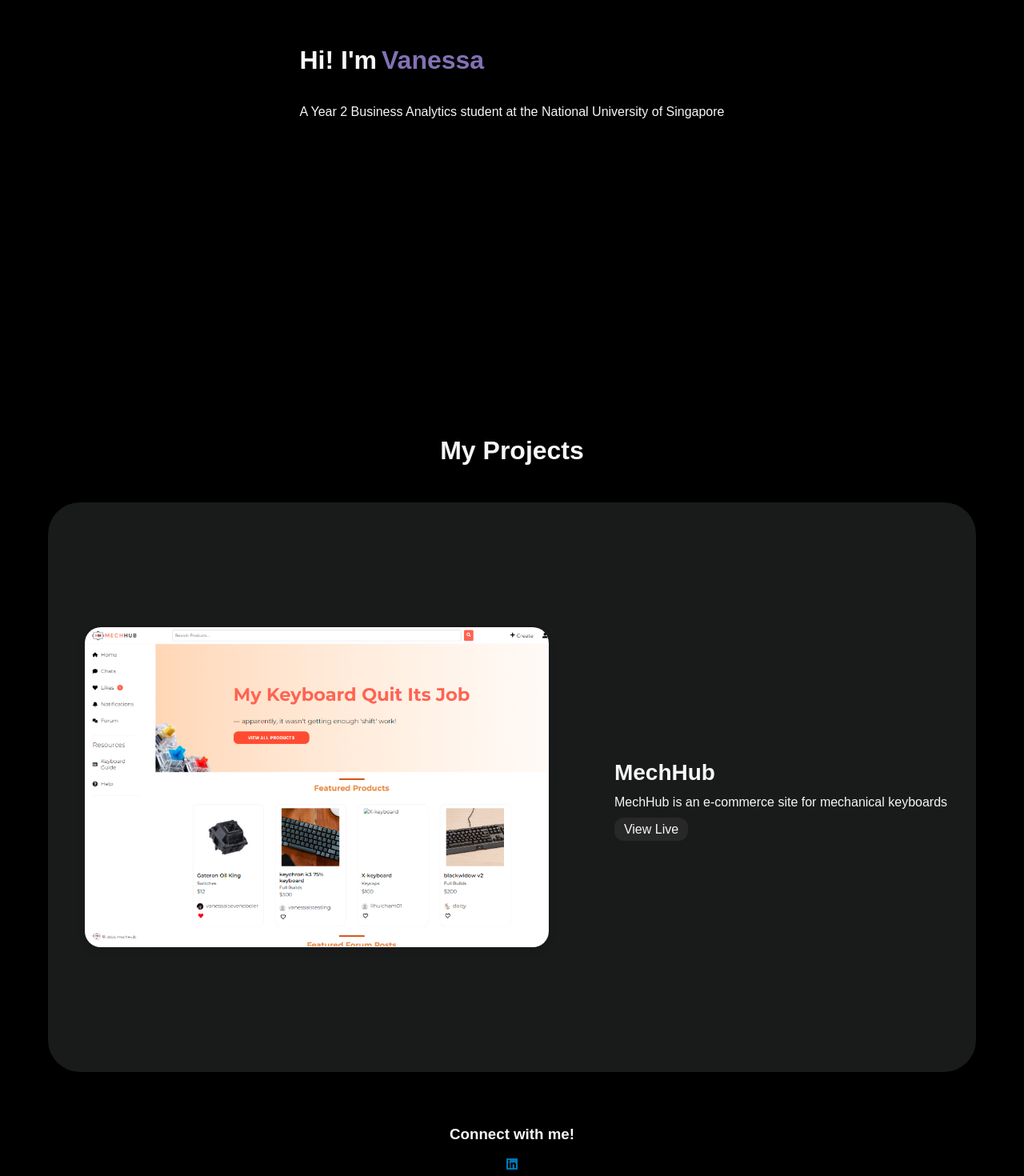
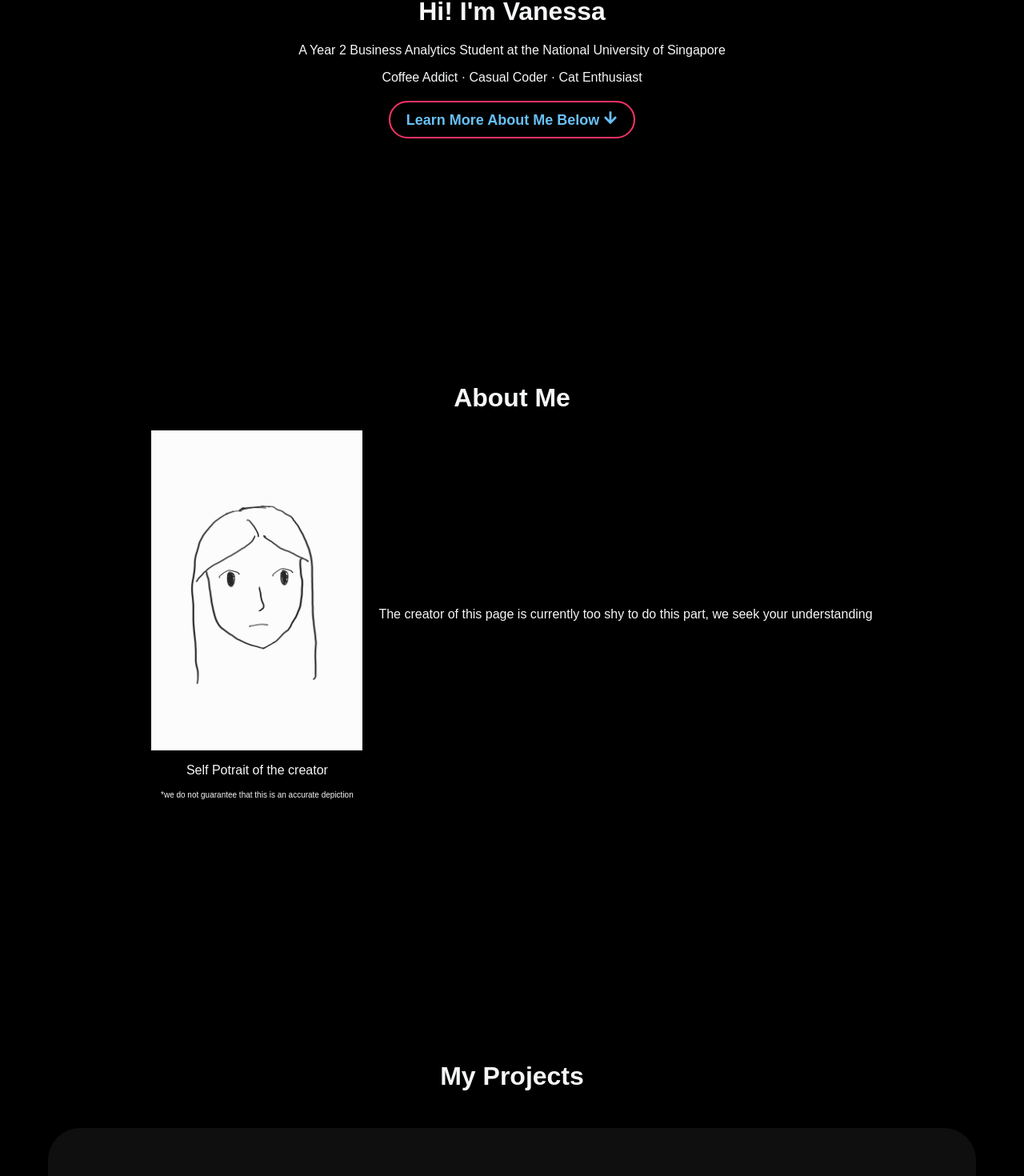
Before and after one commit to vanesssalai/portfolio, a React (Vite) app: page / in a window 1280 px wide. Shown: the part 375-1845 px from the top of the page at 80% size. Built offline with nearby package versions, Linux system fonts and the light colour scheme; a web font is replaced by a local one.

Commit message:
fixed hero, added animation to hero, added about me

```diff
--- /dev/null
+++ b/src/components/AboutMe/AboutMe.css
@@ -0,0 +1,29 @@
+.about {
+    padding: 24px;
+    display: flex;
+    flex-direction: column;
+    align-items: center;
+    overflow-x: hidden;
+    min-height: 100vh;
+}
+
+.about-container {
+    display: flex;
+    flex-direction: row;
+    align-items: center;
+    gap: 20px;
+
+    a {
+        font-size: 10px;
+    }
+}
+
+.about-image {
+    display: flex;
+    flex-direction: column;
+    align-items: center;
+
+    img {
+        height: 400px;
+    }
+}
--- a/src/components/AboutMe/AboutMe.jsx
+++ b/src/components/AboutMe/AboutMe.jsx
@@ -1,5 +1,22 @@
 import React from "react";
+import Self_Portrait from '../../assets/Images/About/tempProfile.jpg'
+import './AboutMe.css'
 
 export default function About() {
+    return (
+        <div id="about" className="about">
+            <h1>About Me</h1>
+            <div className="about-container">
+                <div className="about-image">
+                    <img src={Self_Portrait} alt="Self Portrait" />
+                    <p>Self Potrait of the creator</p>
+                    <a>*we do not guarantee that this is an accurate depiction </a>
+                </div>
+                <div className="about-text">
 
+                    <p>The creator of this page is currently too shy to do this part, we seek your understanding</p>
+                </div>
+            </div>
+        </div>
+    )
 }
--- a/src/components/Hero/Hero.css
+++ b/src/components/Hero/Hero.css
@@ -3,30 +3,38 @@
     flex-wrap: wrap;
     flex: 1;
     flex-direction: column;
-    min-height: 100vh;
+    min-height: calc(100vh - 80px);
     justify-content: center;
-    align-content: center;
-
-    h1 {
-        display: flex;
-        flex-direction: row;
-        gap: 6px;
-    }
+    text-align: center;
 }
 
-.hover-text {
-    transition: color 0.5s ease-in-out;
-    animation: colorChange 2s linear infinite;
+.link-button {
+    margin-top: 20px;
 }
 
-.hover-text:hover {
+.link {
+    display: inline-block;
+    color: #FF3366;
+    text-decoration: none;
+    font-size: 18px;
+    font-weight: bold;
+    padding: 10px 20px;
+    border: 2px solid #FF3366;
+    border-radius: 25px;
+    transition: all 0.3s ease;
+    animation: colorChange 10s infinite;
+}
 
+.link:hover {
+    background-color: #FF3366;
+    color: white;
+    animation: none;
 }
 
 @keyframes colorChange {
-    0% { color: #FF3366; }
-    25% { color: #2EC4B6; }
-    50% { color: #F6F7F8; }
-    75% { color: #20A4F3; }
-    100% { color: #FF3366; }
+    0% { color: #FF3366; border-color: #FF3366; }
+    25% { color: #2EC4B6; border-color: #2EC4B6; }
+    50% { color: #F6F7F8; border-color: #F6F7F8; }
+    75% { color: #20A4F3; border-color: #20A4F3; }
+    100% { color: #FF3366; border-color: #FF3366; }
 }
--- a/src/components/Hero/Hero.jsx
+++ b/src/components/Hero/Hero.jsx
@@ -1,14 +1,23 @@
 import './Hero.css';
+import { FaArrowDown } from 'react-icons/fa';
 
 export default function Hero() {
-
     return (
         <div id='hero' className="hero-container">
-            <h1>Hi! I'm <div className='hover-text'>Vanessa</div></h1>
-            <p>
-                A Year 2 Business Analytics student at the National University of Singapore
-                <br />
-            </p>
+            <div className='hero-text'>
+                <h1>Hi! I'm Vanessa</h1>
+                <p>
+                    A Year 2 Business Analytics Student at the National University of Singapore
+                </p>
+                <p>
+                    Coffee Addict · Casual Coder · Cat Enthusiast
+                </p>
+                <div className="link-button">
+                    <a href='#about' className="link">
+                        Learn More About Me Below <FaArrowDown />
+                    </a>
+                </div>
+            </div>
         </div>
     )
 }
--- a/src/components/Projects/Projects.css
+++ b/src/components/Projects/Projects.css
@@ -4,6 +4,7 @@
     flex-direction: column;
     align-items: center;
     overflow-x: hidden;
+    min-height: 100vh;
 }
 
 .project-item {
@@ -18,7 +19,7 @@
     flex-direction: row;
     gap: 72px;
     align-items: center;
-    background-color: rgba(246, 247, 248, 0.1);
+    background-color: rgba(150, 150, 150, 0.1);
     position: relative;
     overflow: visible;
 }
--- a/src/index.css
+++ b/src/index.css
@@ -3,4 +3,5 @@ html, body {
     background-color: #000000;
     font-family: "Rethink Sans", sans-serif;
     color: #F6F7F8;
+    scroll-behavior: smooth;
 }
--- a/src/layout/Footer/Footer.css
+++ b/src/layout/Footer/Footer.css
@@ -1,5 +1,6 @@
 footer {
     margin-top: auto;
+    padding: 24px 0;
     width: 100vw;
     max-width: 1360px;
     display: flex;
@@ -7,6 +8,7 @@ footer {
     flex-direction: column;
     justify-content: center;
     align-items: center;
+    border-top:  1px solid rgb(20, 20, 20);
 }
 
 .footer-content {
@@ -15,8 +17,25 @@ footer {
     flex-direction: column;
     justify-content: center;
     align-items: center;
+
+    h3 {
+        font-weight: 500;
+    }
 }
 
 .footer-icon {
+    width: 80%;
+    padding: 24px 8px;
+    display: flex;
     cursor: pointer;
+    justify-content: space-around;
+    text-decoration: none;
 }
+
+.footer-icon a {
+    transition: 0.5s;
+}
+
+.footer-icon a:hover {
+    text-decoration: underline;
+}
--- a/src/layout/Footer/Footer.jsx
+++ b/src/layout/Footer/Footer.jsx
@@ -1,5 +1,4 @@
 import './Footer.css';
-import { FaLinkedin } from 'react-icons/fa';
 
 export default function Footer() {
 
@@ -8,7 +7,9 @@ export default function Footer() {
             <div className='footer-content'>
                 <h3>Connect with me!</h3>
                 <a className='footer-icon'>
-                    <FaLinkedin  color="#0077B5"/>
+                    <a>LinkedIn</a>
+                    <a>GitHub</a>
+                    <a>Email</a>
                 </a>
             </div>
         </footer>
--- a/src/layout/Header/Header.css
+++ b/src/layout/Header/Header.css
@@ -7,6 +7,7 @@ header {
     margin-left: auto;
     margin-right: auto;
     width: auto;
+    min-height: 32px;
     display: flex;
     justify-content: space-between;
     align-items: center;
--- a/src/layout/Header/Header.jsx
+++ b/src/layout/Header/Header.jsx
@@ -43,7 +43,7 @@ export default function Header() {
                     <a onClick={toggleAnimation}>Vanessa Lai</a>
                 </div>
                 <div className="header-links">
-                    <a className="header-about" >About Me</a>
+                    <a className="header-about" href="#about">About Me</a>
                     <a className="header-projects" href="#projects">Projects</a>
                     <a className="header-resume">Resume</a>
                 </div>
```
Also changed, not shown: src/assets/Images/About/tempProfile.jpg (added).
